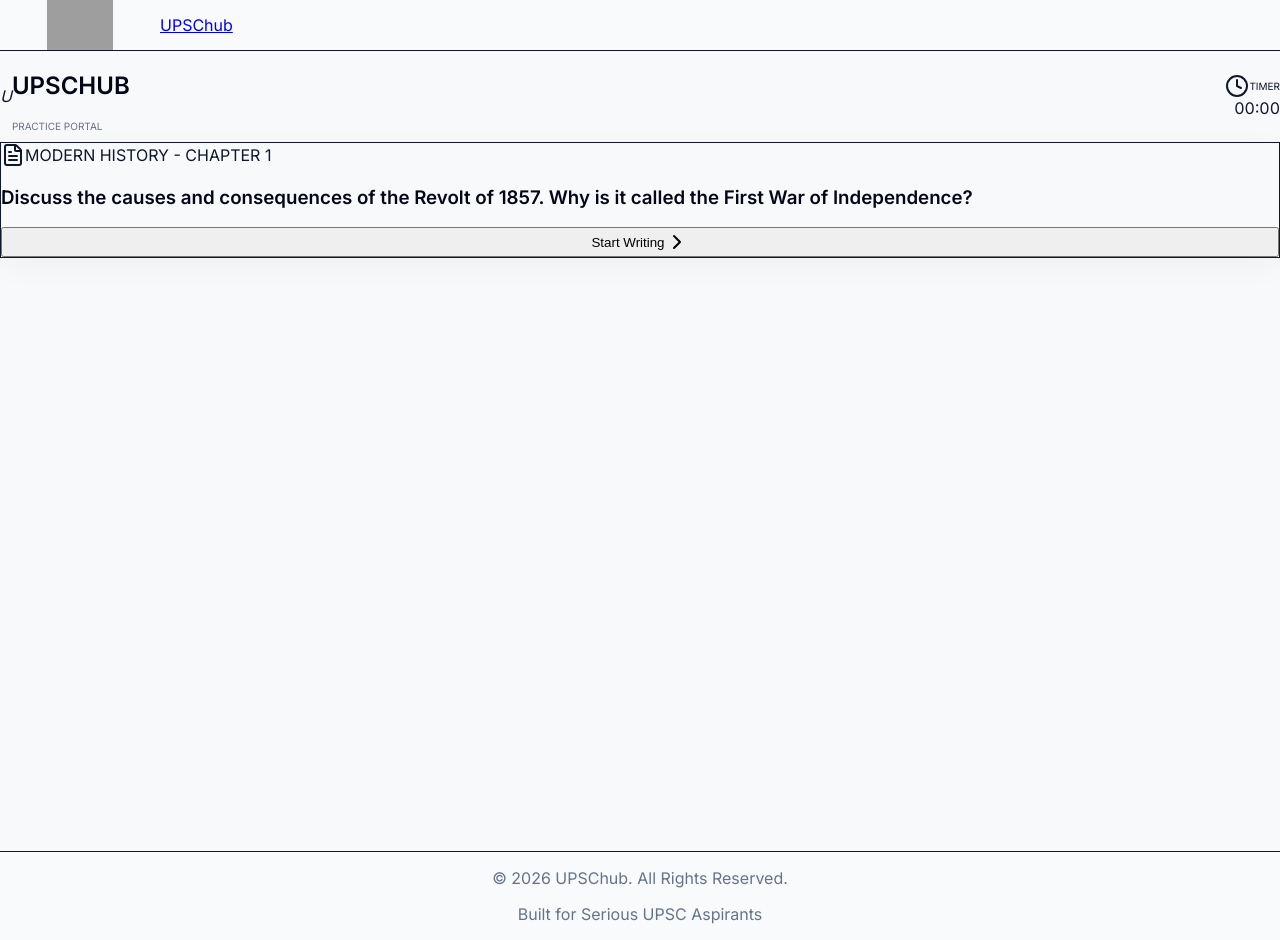
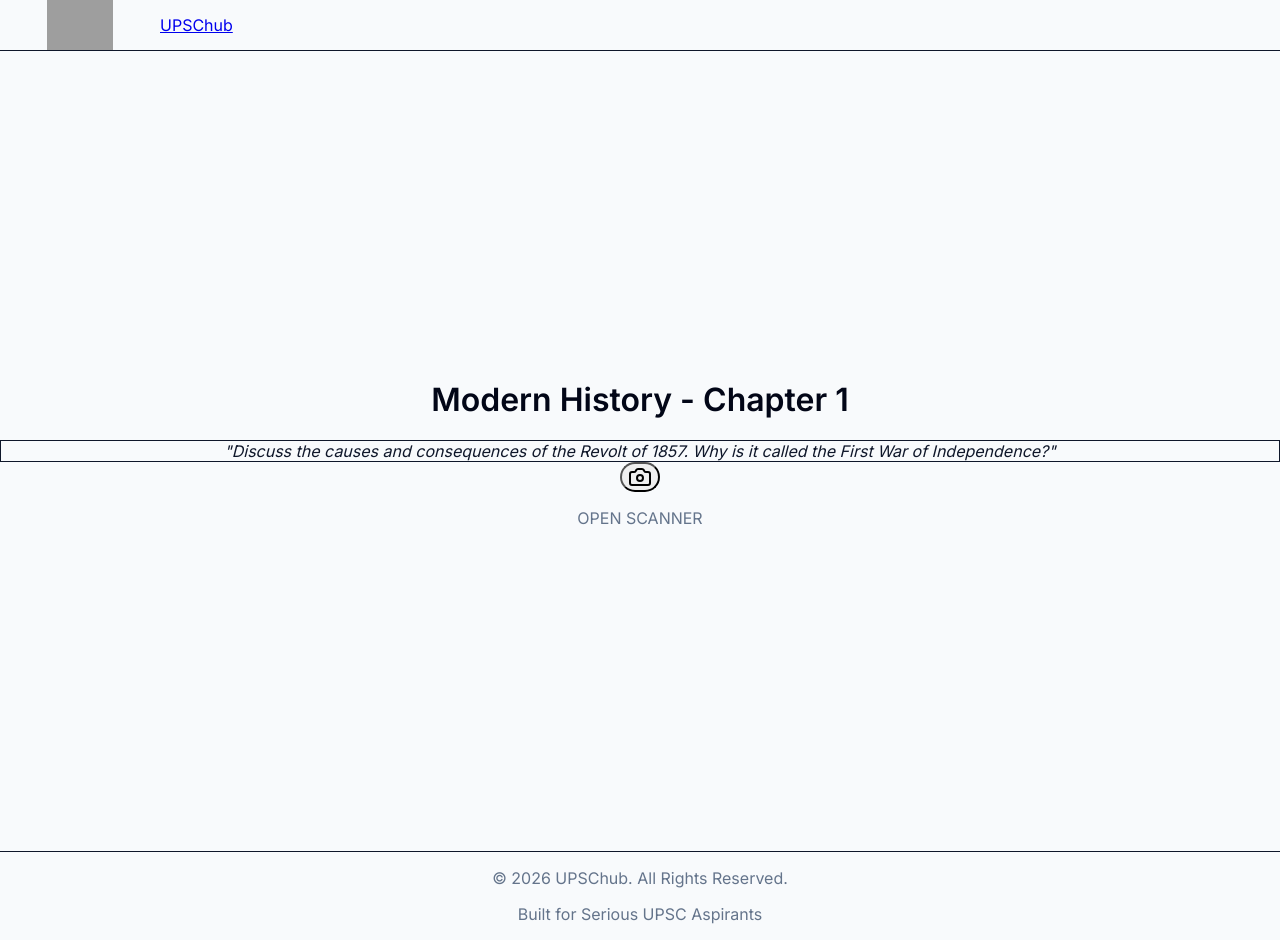
Before and after one commit to pratyushswain01/upschub-answer-writing, a Next.js app: page /write/1 in a window 1280 px wide. Built offline with nearby package versions, Linux system fonts and the light colour scheme; grey boxes are pictures that could not be loaded.

Commit message:
Update page.tsx

```diff
--- a/app/write/[id]/page.tsx
+++ b/app/write/[id]/page.tsx
@@ -1,225 +1,62 @@
 "use client";
 
-import React, { useState, useRef, useEffect } from "react";
-import { motion, AnimatePresence } from "framer-motion";
+import React, { useState } from "react";
 import jsPDF from "jspdf";
-import { Play, Camera, Download, X, Clock, FileText, ChevronRight } from "lucide-react";
+import { Camera } from "lucide-react";
 import { questions } from "@/lib/questions";
+import CameraCapture from "@/components/CameraCapture"; // Import the component
 
-export default function AnswerWritingPage({ params }: { params: Promise<{ id: string }> }) {
+export default function Page({ params }: { params: Promise<{ id: string }> }) {
   const { id } = React.use(params);
   const q = questions.find((q) => q.id === parseInt(id));
+  const [showCamera, setShowCamera] = useState(false);
+  const [loading, setLoading] = useState(false);
 
-    if (!q) return <div className="flex items-center justify-center min-h-screen">Question not found</div>;
-
-    const [isWriting, setIsWriting] = useState(false);
-    const [time, setTime] = useState(0);
-    const [capturedImages, setCapturedImages] = useState<string[]>([]);
-    const [showCamera, setShowCamera] = useState(false);
-
-    const timerRef = useRef<NodeJS.Timeout | null>(null);
-    const videoRef = useRef<HTMLVideoElement>(null);
-    const canvasRef = useRef<HTMLCanvasElement>(null);
-    const streamRef = useRef<MediaStream | null>(null);
-
-    useEffect(() => {
-        if (isWriting) {
-            timerRef.current = setInterval(() => setTime((t) => t + 1), 1000);
-        } else {
-            if (timerRef.current) clearInterval(timerRef.current);
-        }
-        return () => { if (timerRef.current) clearInterval(timerRef.current); };
-    }, [isWriting]);
-
-    const formatTime = (seconds: number) => {
-        const mins = Math.floor(seconds / 60).toString().padStart(2, "0");
-        const secs = (seconds % 60).toString().padStart(2, "0");
-        return `${mins}:${secs}`;
-    };
-
-    const startCamera = async () => {
-        try {
-            const stream = await navigator.mediaDevices.getUserMedia({
-                video: { facingMode: "environment", width: { ideal: 1920 }, height: { ideal: 1080 } }
-            });
-            if (videoRef.current) videoRef.current.srcObject = stream;
-            streamRef.current = stream;
-        } catch (err) {
-            alert("Please allow camera access to scan your answer.");
-        }
-    };
-
-    const capturePhoto = () => {
-        if (!videoRef.current || !canvasRef.current) return;
-        const canvas = canvasRef.current;
-        const video = videoRef.current;
-        canvas.width = video.videoWidth;
-        canvas.height = video.videoHeight;
-        canvas.getContext("2d")?.drawImage(video, 0, 0);
-        setCapturedImages((prev) => [...prev, canvas.toDataURL("image/jpeg", 0.9)]);
-    };
-
-    const stopCamera = () => {
-        streamRef.current?.getTracks().forEach((track) => track.stop());
-        setShowCamera(false);
-    };
-
-    const generateAndDownloadPDF = () => {
-        if (capturedImages.length === 0) return;
+  const handleFinalSubmit = async (images: string[]) => {
+    setLoading(true);
     const doc = new jsPDF("p", "mm", "a4");
     const pw = doc.internal.pageSize.getWidth();
     const ph = doc.internal.pageSize.getHeight();
 
-        capturedImages.forEach((img, i) => {
+    images.forEach((img, i) => {
       if (i > 0) doc.addPage();
       doc.addImage(img, "JPEG", 0, 0, pw, ph);
-            doc.setTextColor(220, 220, 220);
-            doc.setFontSize(50);
+      doc.setTextColor(220);
+      doc.setFontSize(40);
       doc.text("UPSChub", pw / 2, ph / 2, { align: "center", angle: 45 });
     });
 
-        doc.save(`UPSChub_Response.pdf`);
-        stopCamera();
+    doc.save("UPSChub_Answer.pdf");
+    setLoading(false);
+    setShowCamera(false);
   };
 
+  if (!q) return null;
+
   return (
-        <div className="min-h-screen bg-[#F8F9FA] text-slate-900 font-sans antialiased">
-            <div className="max-w-2xl mx-auto px-6 py-8">
-
-                {/* Header */}
-                <header className="flex justify-between items-center mb-10">
-                    <div className="flex items-center gap-3">
-                        <div className="w-10 h-10 bg-indigo-600 rounded-xl flex items-center justify-center text-white font-bold italic">U</div>
-                        <div>
-                            <h2 className="text-xs font-bold text-indigo-600 uppercase tracking-widest leading-tight">UPSChub</h2>
-                            <p className="text-slate-400 text-[10px] font-medium uppercase tracking-tighter leading-tight">Practice Portal</p>
-                        </div>
-                    </div>
-                    <div className="text-right">
-                        <div className="flex items-center gap-1.5 justify-end text-slate-400 mb-0.5">
-                            <Clock className="w-3 h-3" />
-                            <span className="text-[10px] font-bold uppercase">Timer</span>
-                        </div>
-                        <span className={`text-3xl font-mono tabular-nums leading-none font-medium ${isWriting ? 'text-slate-900' : 'text-slate-300'}`}>
-                            {formatTime(time)}
-                        </span>
-                    </div>
-                </header>
-
-                {/* Main Content Area */}
-                <main className="bg-white rounded-3xl shadow-[0_8px_30px_rgb(0,0,0,0.04)] border border-slate-100 overflow-hidden">
-                    <div className="p-8 md:p-12">
-                        <div className="flex items-center gap-2 mb-4">
-                            <FileText className="w-4 h-4 text-indigo-500" />
-                            <span className="text-xs font-bold text-slate-400 uppercase tracking-widest">{q.chapter}</span>
-                        </div>
-                        <h3 className="text-2xl md:text-3xl font-semibold text-slate-800 leading-snug">
-                            {q.text}
-                        </h3>
+    <div className="min-h-screen bg-white flex flex-col items-center justify-center p-6 text-center">
+      <div className="max-w-md w-full space-y-8">
+        <h1 className="text-3xl font-bold tracking-tight text-slate-900">{q.chapter}</h1>
+        <div className="p-8 bg-slate-50 rounded-3xl border border-slate-100 italic text-slate-600 text-lg">
+          "{q.text}"
         </div>
 
-                    {!isWriting && !showCamera && (
-                        <div className="p-8 pt-0">
         <button
-                                onClick={() => { setIsWriting(true); setTime(0); }}
-                                className="w-full bg-slate-900 hover:bg-indigo-600 text-white transition-all duration-300 py-5 rounded-2xl text-lg font-bold flex items-center justify-center gap-3 group shadow-lg shadow-slate-200"
+          onClick={() => setShowCamera(true)}
+          className="mx-auto w-24 h-24 bg-indigo-600 rounded-full flex items-center justify-center shadow-xl shadow-indigo-100 hover:scale-110 transition-transform group"
         >
-                                Start Writing <ChevronRight className="w-5 h-5 group-hover:translate-x-1 transition-transform" />
+          <Camera className="text-white w-10 h-10 group-hover:rotate-12 transition-transform" />
         </button>
-                        </div>
-                    )}
-                </main>
-
-                {/* Floating Action Controls */}
-                <AnimatePresence>
-                    {isWriting && (
-                        <motion.div
-                            initial={{ y: 50, opacity: 0 }}
-                            animate={{ y: 0, opacity: 1 }}
-                            exit={{ y: 50, opacity: 0 }}
-                            className="fixed bottom-12 left-0 right-0 px-6 flex justify-center pointer-events-none"
-                        >
-                            <div className="bg-white border border-slate-200 shadow-2xl rounded-full p-2 flex items-center gap-6 pointer-events-auto">
-                                <div className="flex items-center gap-3 pl-5 pr-2 border-r border-slate-100">
-                                    <div className="w-2.5 h-2.5 bg-red-500 rounded-full animate-pulse" />
-                                    <span className="text-[11px] font-black text-slate-400 uppercase tracking-widest">In Progress</span>
-                                </div>
-                                <button
-                                    onClick={() => { setIsWriting(false); setShowCamera(true); }}
-                                    className="bg-indigo-600 hover:bg-indigo-700 text-white px-8 py-3 rounded-full text-xs font-black uppercase tracking-wider transition-colors shadow-md shadow-indigo-200"
-                                >
-                                    Finish & Scan
-                                </button>
-                            </div>
-                        </motion.div>
-                    )}
-                </AnimatePresence>
-
-                {/* Modern White Camera Overlay */}
-                {showCamera && (
-                    <motion.div
-                        initial={{ opacity: 0 }} animate={{ opacity: 1 }}
-                        className="fixed inset-0 bg-white z-[100] flex flex-col"
-                    >
-                        {/* Camera Top Bar */}
-                        <div className="px-6 py-4 flex justify-between items-center border-b border-slate-100">
-                            <button onClick={stopCamera} className="p-2 text-slate-400 hover:text-red-500 transition-colors">
-                                <X className="w-6 h-6" />
-                            </button>
-                            <div className="text-xs font-black text-slate-800 uppercase tracking-widest">
-                                Scanned: {capturedImages.length} Pages
-                            </div>
-                            <button
-                                onClick={generateAndDownloadPDF}
-                                disabled={capturedImages.length === 0}
-                                className={`px-5 py-2 rounded-xl font-bold text-xs transition-all ${
-                                    capturedImages.length > 0 ? 'bg-indigo-600 text-white' : 'bg-slate-100 text-slate-300'
-                                }`}
-                            >
-                                DONE
-                            </button>
+        <p className="text-xs font-black text-slate-400 uppercase tracking-widest">Open Scanner</p>
       </div>
 
-                        {/* Viewfinder Area */}
-                        <div className="flex-1 relative bg-slate-50 flex items-center justify-center overflow-hidden">
-                            <video
-                                ref={videoRef}
-                                autoPlay
-                                playsInline
-                                className="h-full w-full object-cover"
-                                onLoadedMetadata={startCamera}
+      {showCamera && (
+        <CameraCapture
+          onCapture={handleFinalSubmit}
+          onClose={() => setShowCamera(false)}
+          isSubmitting={loading}
         />
-                            {/* Scanning Guide */}
-                            <div className="absolute inset-8 border border-white/40 rounded-xl shadow-[0_0_0_9999px_rgba(0,0,0,0.2)] pointer-events-none" />
-                        </div>
-
-                        {/* Footer / Controls */}
-                        <div className="p-8 bg-white flex flex-col items-center">
-                            {/* Horizontal Page Gallery */}
-                            {capturedImages.length > 0 && (
-                                <div className="flex gap-2 mb-8 overflow-x-auto max-w-full pb-2 no-scrollbar">
-                                    {capturedImages.map((img, idx) => (
-                                        <div key={idx} className="relative w-12 h-16 shrink-0 border border-slate-200 rounded-md overflow-hidden bg-white shadow-sm">
-                                            <img src={img} className="w-full h-full object-cover" />
-                                            <div className="absolute top-0 right-0 bg-indigo-600 text-white text-[8px] px-1">{idx+1}</div>
-                                        </div>
-                                    ))}
-                                </div>
       )}
-
-                            <canvas ref={canvasRef} className="hidden" />
-
-                            <button
-                                onClick={capturePhoto}
-                                className="w-20 h-20 bg-slate-900 rounded-full border-[6px] border-slate-100 flex items-center justify-center shadow-xl active:scale-90 transition-transform"
-                            >
-                                <Camera className="text-white w-8 h-8" />
-                            </button>
-                            <p className="mt-4 text-[10px] font-bold text-slate-400 uppercase tracking-widest">Align page & Capture</p>
-                        </div>
-                    </motion.div>
-                )}
-            </div>
     </div>
   );
 }
```
Lines whose indentation alone changed are shown as unchanged.
